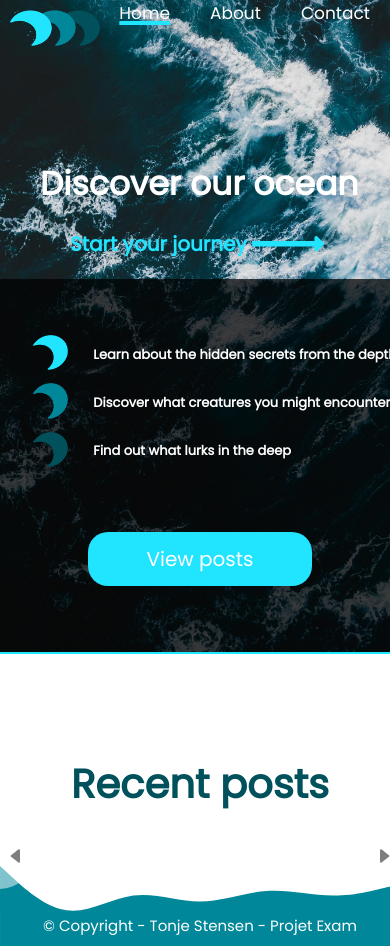
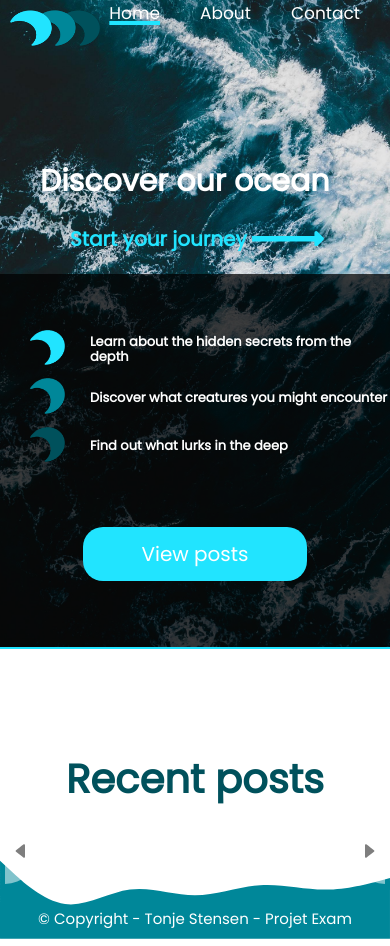
Before and after one commit to Noroff-FEU-Assignments/project-exam-1-Tanific, a plain HTML site: page index.html in a window 390 px wide. Drawn offline with Linux system fonts and the light colour scheme; no server answers.

Commit message:
Update media.css

```diff
--- a/styles/media.css
+++ b/styles/media.css
@@ -158,7 +158,7 @@
     }
 
     .discover h1 {
-        font-size: 33px;
+        font-size: 30px;
     }
 
     .discover h2 {
@@ -181,11 +181,11 @@
     }
 
     .recent {
-        width: 400px;
+        width: 380px;
     }
 
     .recent img {
-        width: 400px;
+        width: 380px;
     }
 
     .recent h2 {
```
